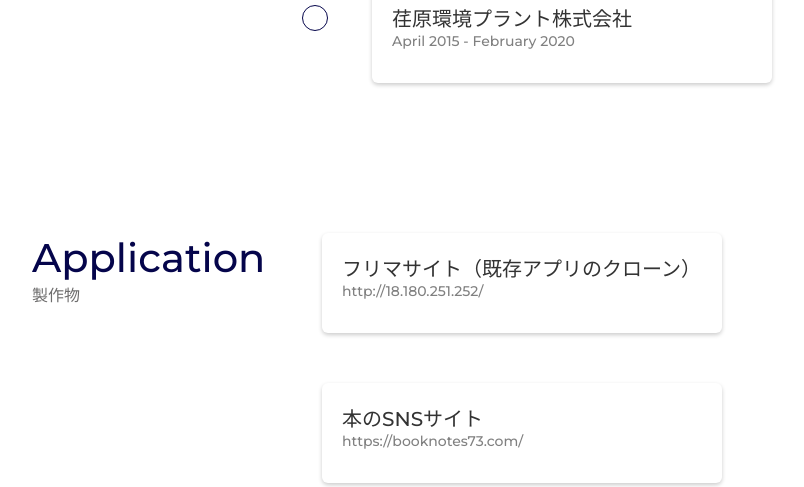
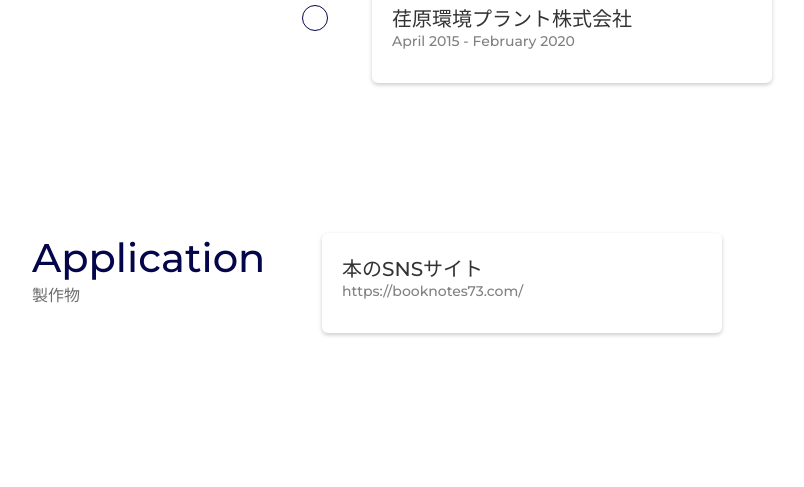
Before and after one commit to koki-73/koki-portfolio, a plain HTML site: page index.html in a window 1280 px wide. Shown: the part 1040-1527 px from the top of the page, without its empty margins (238-1042 px from the left). Drawn offline with nearby package versions, Linux system fonts and the light colour scheme.

Commit message:
Remove furima app

```diff
--- a/index.html
+++ b/index.html
@@ -117,12 +117,6 @@
         </div>
         <div class="cards">
           <div class="card">
-            <div class="card-title">フリマサイト（既存アプリのクローン）</div>
-            <div class="card-info">
-              <a href="http://18.180.251.252/">http://18.180.251.252/</a>
-            </div>
-          </div>
-          <div class="card">
             <div class="card-title">本のSNSサイト</div>
             <div class="card-info">
               <a href="https://booknotes73.com/">https://booknotes73.com/</a>
```
